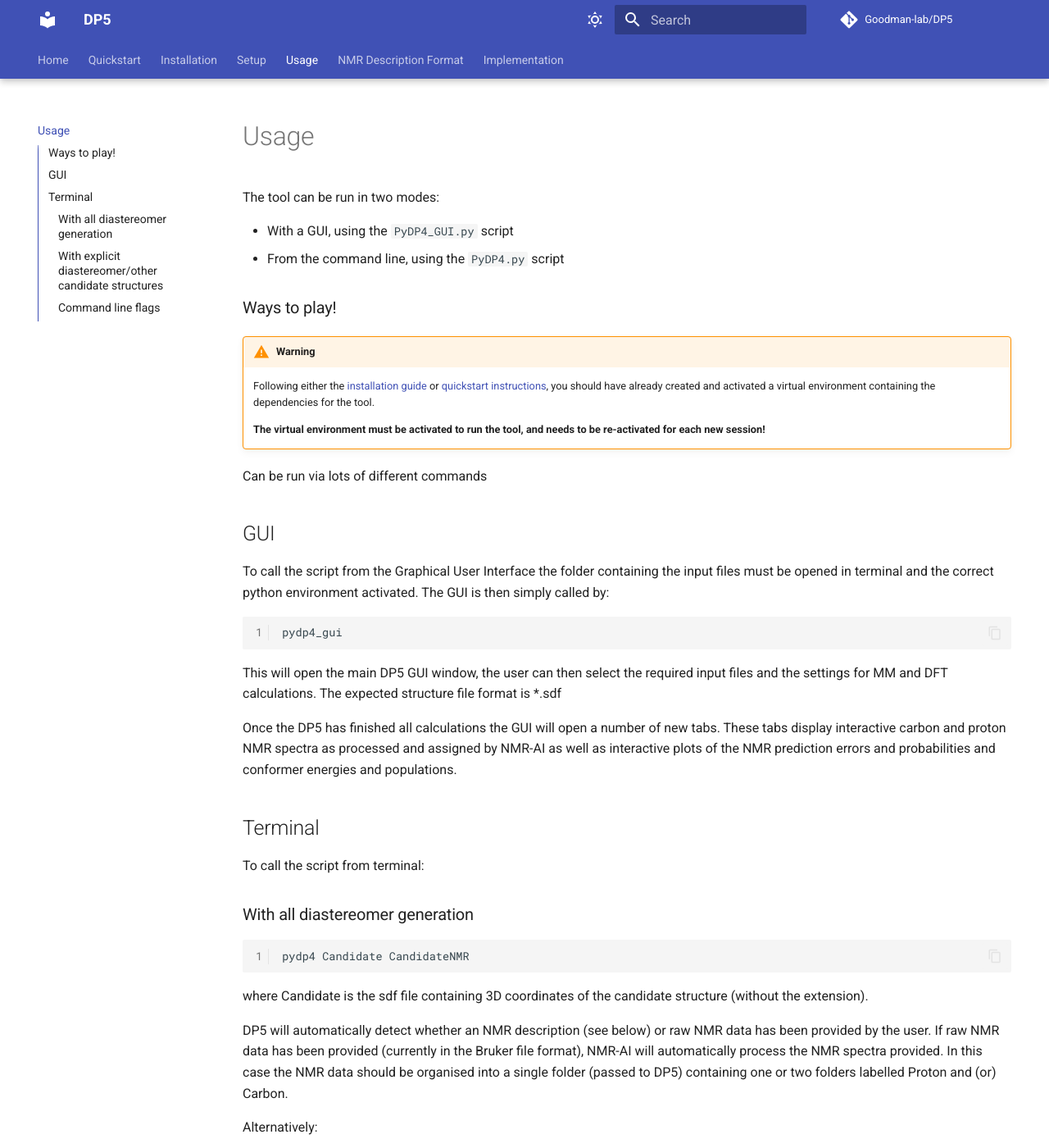
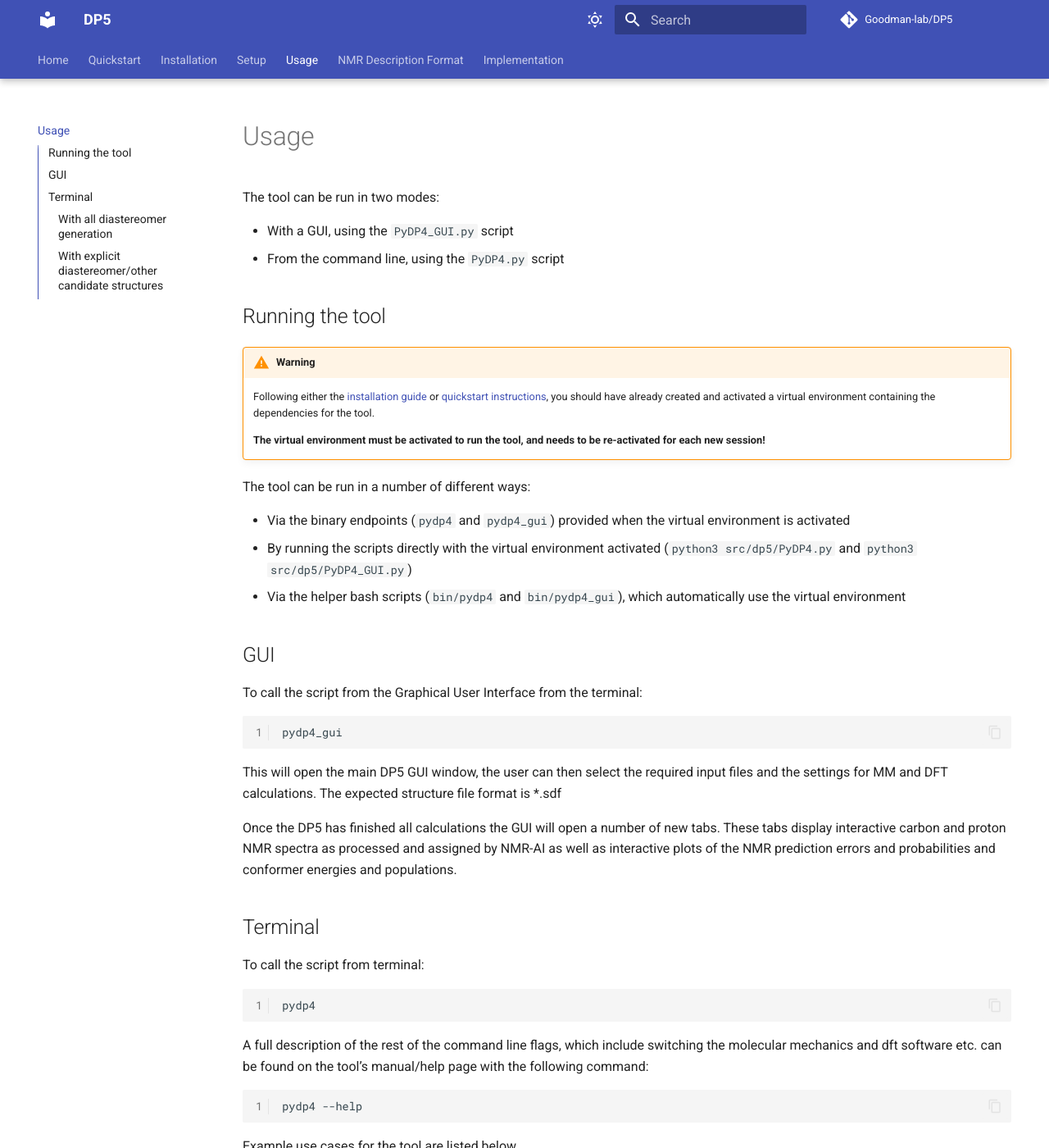
Before and after one commit to Goodman-lab/DP5, an MkDocs documentation site: the page built from docs/usage.md, in a window 1280 px wide and 1400 px high. Shown: the whole window at 82% size. Built offline with MkDocs 1.6.1 and Material for MkDocs 9.7.7, drawn with Linux system fonts in a browser that asks for light colours; comment, search, counter and statistics services are not loaded; some of the changed text lies outside the part shown.

Commit message:
Minor doc tweaks

````diff
--- a/docs/usage.md
+++ b/docs/usage.md
@@ -6,7 +6,7 @@ The tool can be run in two modes:
 - From the command line, using the `PyDP4.py` script
 
 
-### Ways to play!
+## Running the tool
 
 !!! warning
 
@@ -15,18 +15,17 @@ The tool can be run in two modes:
 
     **The virtual environment must be activated to run the tool, and needs to be re-activated for each new session!**
 
+The tool can be run in a number of different ways:
 
-
-Can be run via lots of different commands
-
-
-
+- Via the binary endpoints (`pydp4` and `pydp4_gui`) provided when the virtual environment is activated
+- By running the scripts directly with the virtual environment activated (`python3 src/dp5/PyDP4.py` and
+  `python3 src/dp5/PyDP4_GUI.py`)
+- Via the helper bash scripts (`bin/pydp4` and `bin/pydp4_gui`), which automatically use the virtual environment
 
 
 ## GUI
 
-To call the script from the Graphical User Interface the folder containing the input files must be opened in terminal
-and the correct python environment activated. The GUI is then simply called by:
+To call the script from the Graphical User Interface from the terminal:
 
 ```bash
 pydp4_gui
@@ -42,6 +41,20 @@ errors and probabilities and conformer energies and populations.
 ## Terminal
 
 To call the script from terminal:
+
+```bash
+pydp4
+```
+
+A full description of the rest of the command line flags, which include
+switching the molecular mechanics and dft software etc. can be found on
+the tool's manual/help page with the following command:
+
+```bash
+pydp4 --help
+```
+
+Example use cases for the tool are listed below.
 
 ### With all diastereomer generation
 
@@ -94,14 +107,3 @@ Structures can also be added from InChI, Smiles and Smarts strings using the des
 pydp4 --InChI Candidates_inchis.inchi ... CandidateNMR
 ```
 where Candidates_inchs.inchi is a text file with all the desired InChI strings on separate lines.
-
-
-### Command line flags
-
-A full description of the rest of the command line flags, which include
-switching the molecular mechanics and dft software etc. can be found on
-the tool's manual/help page with the following command:
-
-```bash
-pydp4 --help
-```
````
Also changed, not shown: 1 other file.
